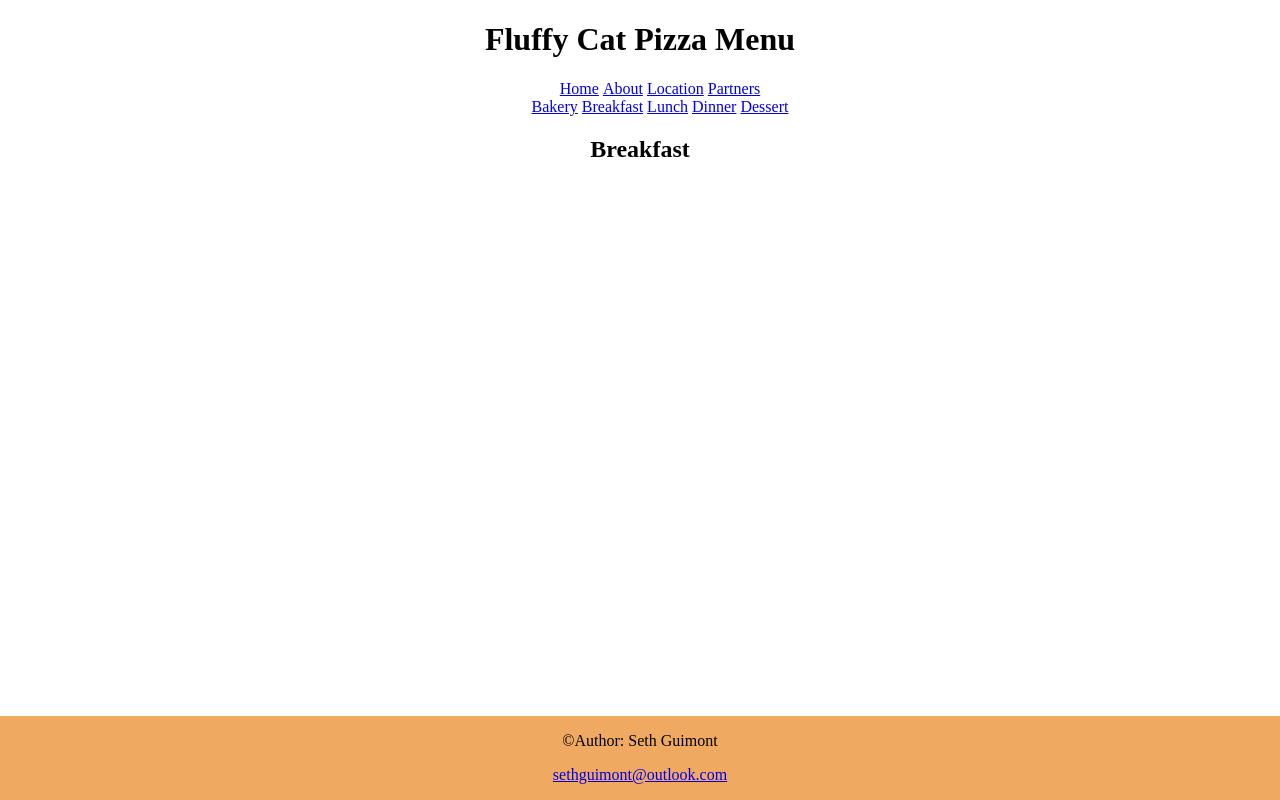
After one commit to SethGuimont/james-api, a Flask app: page /breakfast in a window 1280 px wide. The commit adds this page. Run offline with Flask 3, Linux system fonts and the light colour scheme; data that the repository does not hold is empty; some libraries are stand-ins or nearby versions.

Commit message:
separated out queries and pages for different menus

```diff
--- a/app.py
+++ b/app.py
@@ -5,6 +5,7 @@ from flask import Flask, request, jsonify, render_template
 from flask_cors import CORS
 from json2html import *
 from constants import *
+
 load_dotenv()
 
 app = Flask(__name__)
@@ -15,27 +16,91 @@ connection = psycopg2.connect(url)
 '''Begin routes for HTML templates'''
 
 
+# informational static pages
 @app.route("/")
 def home():
+    return render_template("index.html")
+
+
+@app.route("/about")
+def about():
+    return render_template("about.html")
+
+
+@app.route("/location")
+def location():
+    return render_template("location.html")
+
+
+@app.route("/partners")
+def partners():
+    return render_template("partners.html")
+
+
+# Pages with dynamic data
+@app.route("/bakery")
+def bakery():
     with connection:
         with connection.cursor() as cursor:
-            cursor.execute(SELECT_ALL_POSTS)
-            menu_items = cursor.fetchall()
+            cursor.execute(SELECT_ALL_BAKERY)
+            bakery = cursor.fetchall()
             cursor.close()
-    return render_template("index.html", menu_items=menu_items)
+    return render_template("bakery.html", menu_items=bakery)
+
+
+@app.route("/breakfast")
+def breakfast():
+    with connection:
+        with connection.cursor() as cursor:
+            cursor.execute(SELECT_ALL_BREAKFAST)
+            breakfast = cursor.fetchall()
+            cursor.close()
+    return render_template("breakfast.html", menu_items=breakfast)
+
+
+@app.route("/lunch")
+def lunch():
+    with connection:
+        with connection.cursor() as cursor:
+            cursor.execute(SELECT_ALL_LUNCH)
+            lunch = cursor.fetchall()
+            cursor.close()
+    return render_template("lunch.html", menu_items=lunch)
+
+
+@app.route("/dinner")
+def dinner():
+    with connection:
+        with connection.cursor() as cursor:
+            cursor.execute(SELECT_ALL_DINNER)
+            dinner = cursor.fetchall()
+            cursor.close()
+    return render_template("dinner.html", menu_items=dinner)
+
+
+@app.route("/dessert")
+def dessert():
+    with connection:
+        with connection.cursor() as cursor:
+            cursor.execute(SELECT_ALL_DESSERT)
+            dessert = cursor.fetchall()
+            cursor.close()
+    return render_template("dessert.html", menu_items=dessert)
 
 
 '''Begin API Functionality'''
 
 
+#  Lunch and dinner
 @app.route("/api/menuitems", methods=["POST"])
 def create_menuitem():
     data = request.get_json()
     name = data["name"]
     description = data["description"]
+    tag = data["tag"]
     with connection:
         with connection.cursor() as cursor:
-            cursor.execute(INSERT_MENUITEM_RETURN_ID, (name, description,))
+            cursor.execute(INSERT_MENUITEM_RETURN_ID, (name, description, tag))
             id = cursor.fetchone()[0]
     return {"id": id, "name": name, "message": f"menu item {name} created."}, 201
 
@@ -44,12 +109,12 @@ def create_menuitem():
 def get_all_users():
     with connection:
         with connection.cursor() as cursor:
-            cursor.execute(SELECT_ALL_POSTS)
+            cursor.execute(SELECT_ALL_ITEMS)
             menu_items = cursor.fetchall()
             if menu_items:
                 result = []
                 for item in menu_items:
-                    result.append({"name": item[1], "description": item[2]})
+                    result.append({"id": item[0], "name": item[1], "description": item[2], "tag": item[3]})
                 return jsonify(result)
             else:
                 return jsonify({"error": f"Users not found."}), 404
@@ -65,5 +130,13 @@ def delete_menuitem(id):
         return jsonify({"message": f"menu item with ID {id} deleted."})
 
 
+# Breakfast
+
+
+# Bakery
+
 if __name__ == "__main__":
     app.run()
+
+# Have menu pop up with QR reader
+# url is https://fluffy-cat-bb1787883c94.herokuapp.com/
--- a/constants.py
+++ b/constants.py
@@ -1,3 +1,8 @@
-SELECT_ALL_POSTS = "SELECT * FROM menu_item;"
-INSERT_MENUITEM_RETURN_ID = "INSERT INTO menu_item (name, description) VALUES (%s, %s) RETURNING id;"
+SELECT_ALL_ITEMS = "SELECT * FROM menu_item"
+SELECT_ALL_BAKERY = "SELECT * FROM menu_item WHERE tag = 'Bakery';"
+SELECT_ALL_BREAKFAST = "SELECT * FROM menu_item WHERE tag = 'Breakfast';"
+SELECT_ALL_LUNCH = "SELECT * FROM menu_item WHERE tag = 'Lunch';"
+SELECT_ALL_DINNER = "SELECT * FROM menu_item WHERE tag = 'Dinner';"
+SELECT_ALL_DESSERT = "SELECT * FROM menu_item WHERE tag = 'Dessert';"
+INSERT_MENUITEM_RETURN_ID = "INSERT INTO menu_item (name, description, tag) VALUES (%s, %s, %s) RETURNING id;"
 DELETE_MENUITEM_BY_ID = "DELETE FROM menu_item WHERE id = (%s)"
--- a/templates/base.html
+++ b/templates/base.html
@@ -14,9 +14,18 @@
         <nav>
         <ul>
             <li><a href="{{ url_for('home') }}">Home</a></li>
-            <li><a href="{{ url_for('home') }}">About</a></li>
-            <li><a href="{{ url_for('home') }}">Location</a></li>
-            <li><a href="{{ url_for('home') }}">Partners</a></li>
+            <li><a href="{{ url_for('about') }}">About</a></li>
+            <li><a href="{{ url_for('location') }}">Location</a></li>
+            <li><a href="{{ url_for('partners') }}">Partners</a></li>
+        </ul>
+    </nav>
+            <nav>
+        <ul>
+            <li><a href="{{ url_for('bakery') }}">Bakery</a></li>
+            <li><a href="{{ url_for('breakfast') }}">Breakfast</a></li>
+            <li><a href="{{ url_for('lunch') }}">Lunch</a></li>
+            <li><a href="{{ url_for('dinner') }}">Dinner</a></li>
+            <li><a href="{{ url_for('dessert') }}">Dessert</a></li>
         </ul>
     </nav>
 </header>
--- /dev/null
+++ b/templates/breakfast.html
@@ -0,0 +1,13 @@
+{% extends 'base.html' %}
+{% block title %} Home {% endblock %}
+{% block content %}
+
+
+<h2>Breakfast</h2>
+    {% for item in menu_items %}
+        <div class='menu_items'>
+            <h3>{{ item[1] }}</h3>
+            <p>{{ item [2] }}</p>
+        </div>
+    {% endfor %}
+{% endblock %}
```
Also changed, not shown: templates/bakery.html (added, +13 -0 lines), templates/dessert.html (added, +13 -0 lines), templates/dinner.html (added, +13 -0 lines), templates/index.html (+0 -11 lines), templates/lunch.html (added, +13 -0 lines).
